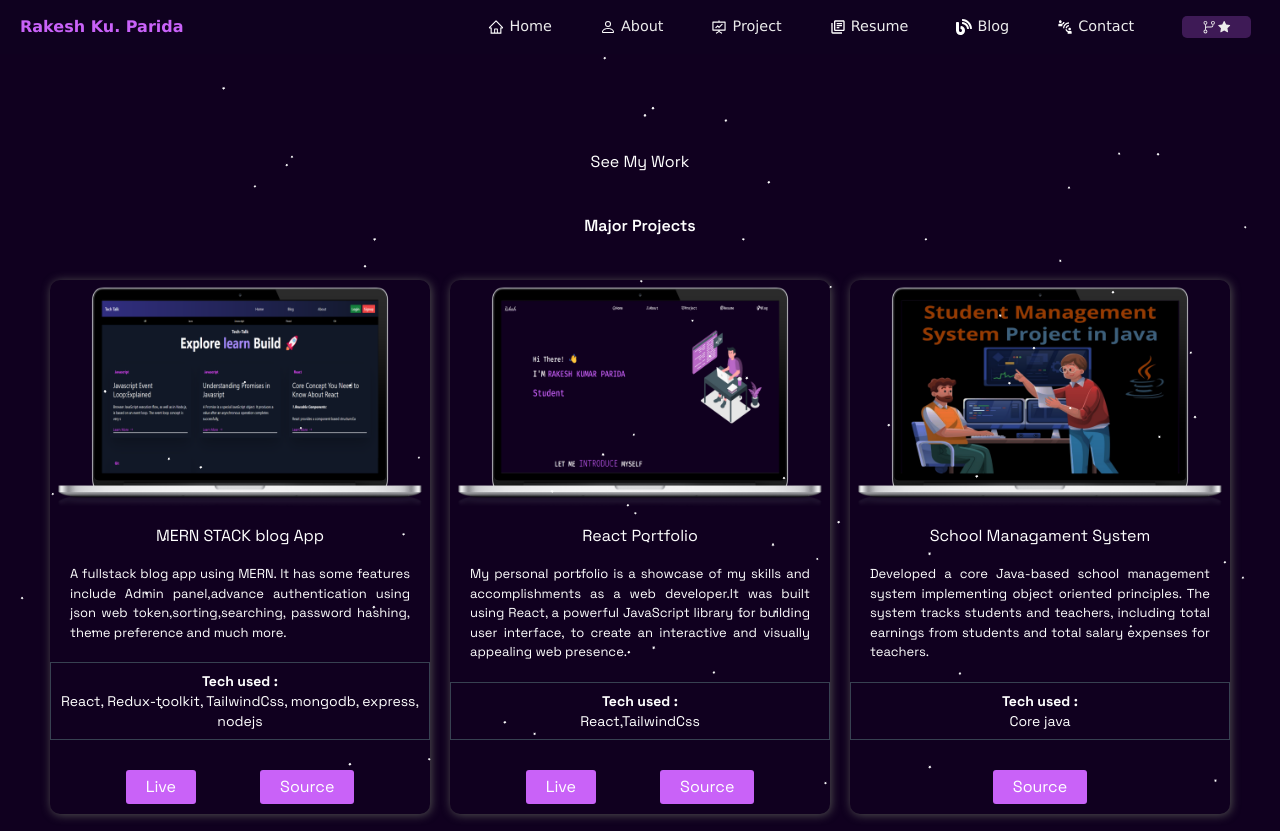
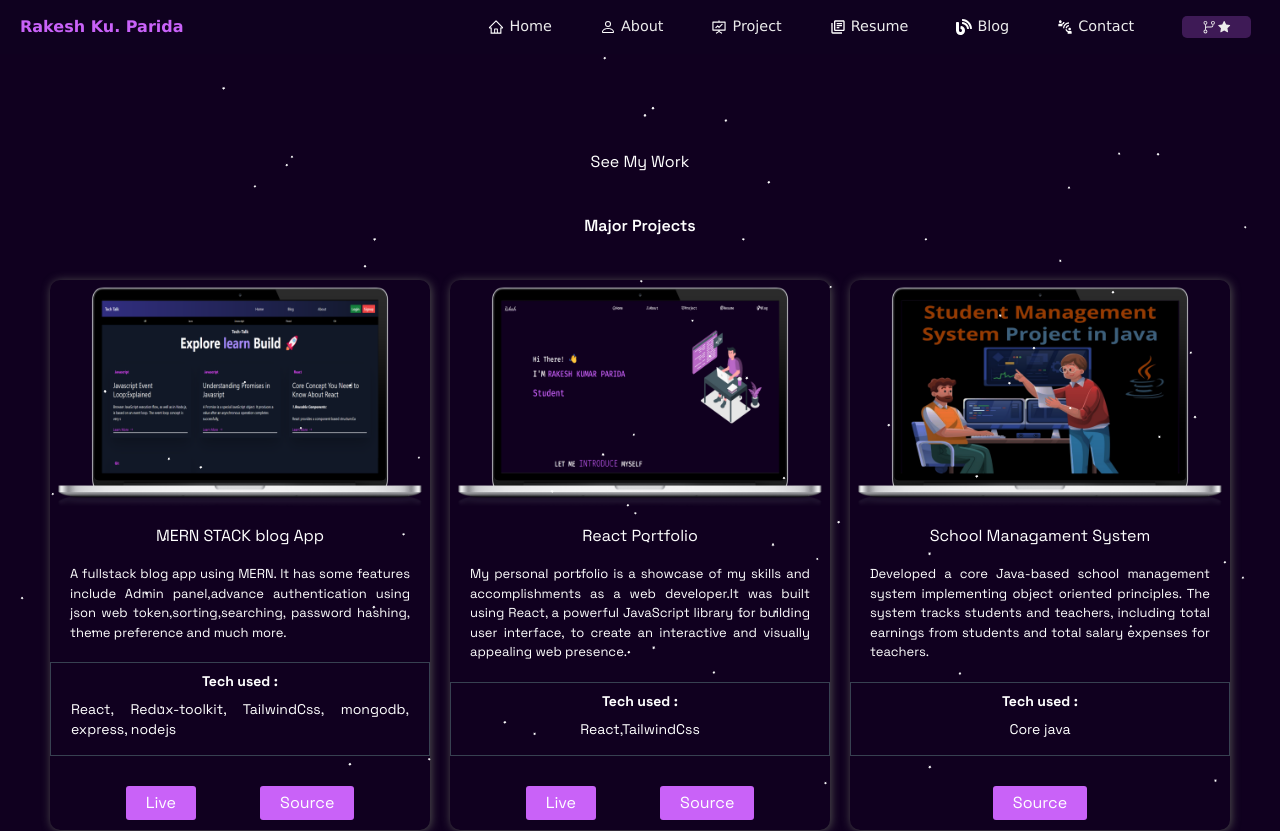
Before and after one commit to Rakesh-99/Portfolio, a React (Create React App) app: page /Project in a window 1280 px wide. Shown: the top 831 px of the page. Built offline with nearby package versions, Linux system fonts and the light colour scheme.

Commit message:
chore: ui improve

```diff
--- a/src/Components/Projects/ProjectCard.js
+++ b/src/Components/Projects/ProjectCard.js
@@ -17,7 +17,7 @@ const ProjectCard = (props) => {
 
                 <div className="flex flex-col border w-full my-5 border-gray-700 py-2 mx-2 justify-center items-center ">
                     <span className='font-bold text-sm'>Tech used : </span>
-                    <p className='text-sm text-center'>{props.techUsed}</p>
+                    <p className='text-sm text-justify px-5 py-2'>{props.techUsed}</p>
                 </div>
 
                 <div className="navLinks">
```
